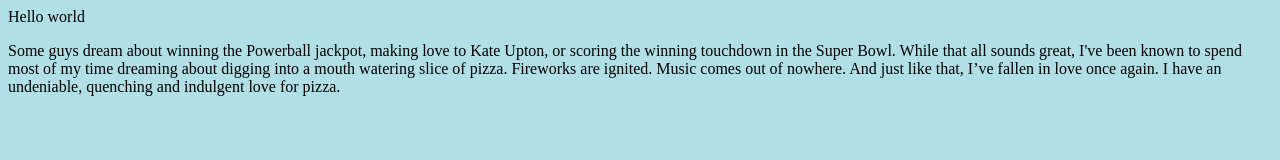
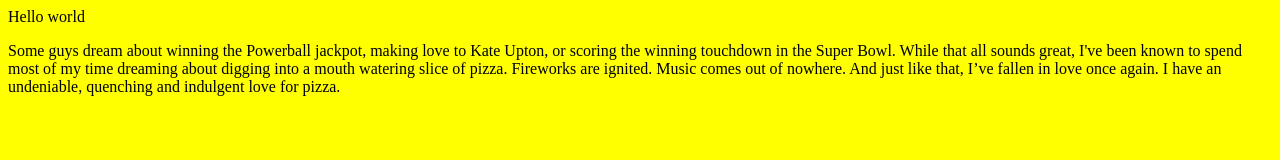
Before and after one commit to Ivanabee/ivanabee.github.io, a plain HTML site: page index.html in a window 1280 px wide. Drawn offline with Linux system fonts and the light colour scheme.

Commit message:
Update index.html
yellow background

```diff
--- a/index.html
+++ b/index.html
@@ -3,7 +3,7 @@ Hello world
 
 <html>
 <head>
-<body style="background-color:powderblue;">
+<body style="background-color:yellow;">
 
 <title> Ivana is the best. </title>
 </head>
```
